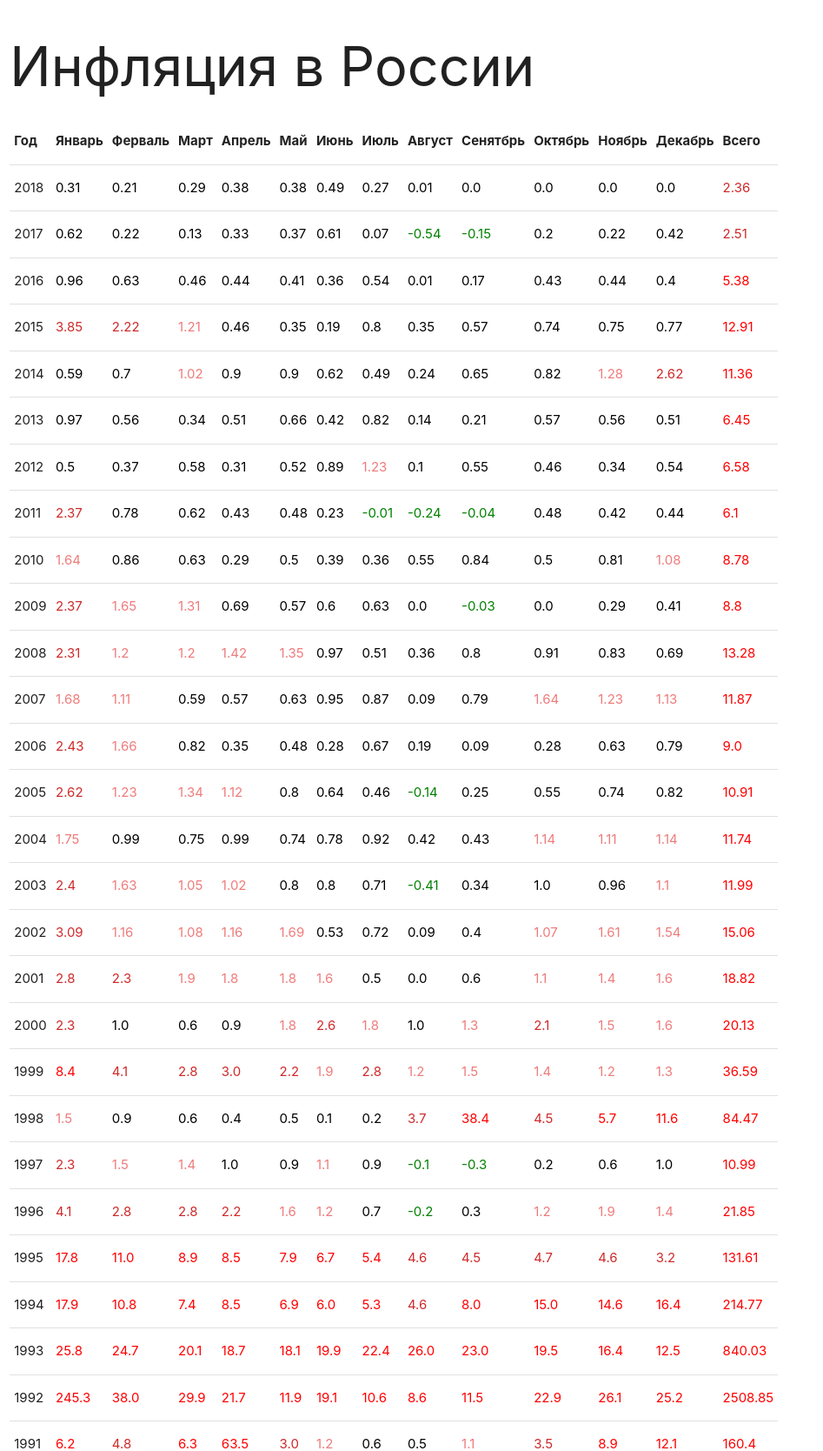
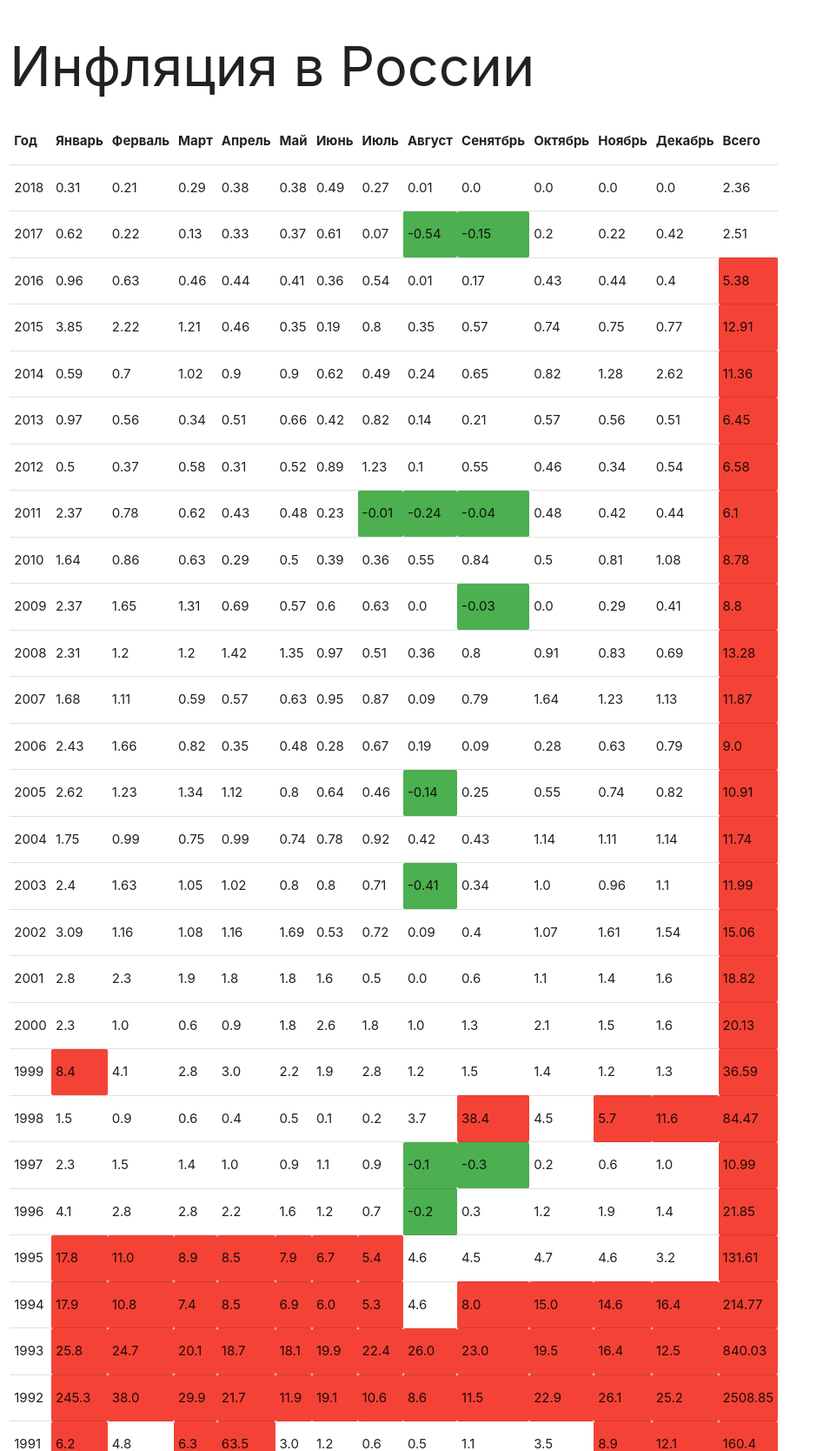
Before and after one commit to Ilyadevin/Dynamic_Templates, a Django app: page / in a window 1280 px wide. Shown: the top 1668 px of the page at 87% size, without its empty margins (0-947 px from the left). Run offline with Django 3.2, Linux system fonts and the light colour scheme.

Commit message:
adding colorized block

```diff
--- a/task1/app/templates/inflation.html
+++ b/task1/app/templates/inflation.html
@@ -40,15 +40,15 @@
                 <td>{{ index.year }}</td>
                 {%for percents in index.percents%}
                     {% if percents < 0 %}
-                        <td style="color: green"> {{ percents }}</td>
+                        <td class="green"> {{ percents }}</td>
                     {% elif percents > 1 and percents < 2%}
-                        <td style="color: #EF7B7B">{{ percents }}</td>
+                        <td class="#FC4343">{{ percents }}</td>
                     {% elif percents > 2 and percents < 5 %}
-                        <td style="color: #CF2A2A">{{ percents }}</td>
+                        <td class="#9D1919">{{ percents }}</td>
                     {% elif percents > 5%}
-                        <td style="color: red">{{ percents }}</td>
+                        <td class="red">{{ percents }}</td>
                     {% else %}
-                        <td style="color: black"> {{ percents }}</td>
+                        <td class="white"> {{ percents }}</td>
                     {% endif %}
                 {% endfor %}
             {% endfor %}
```
